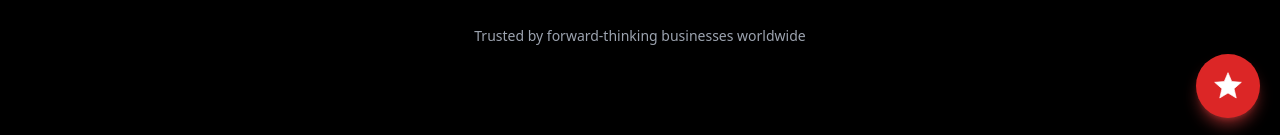
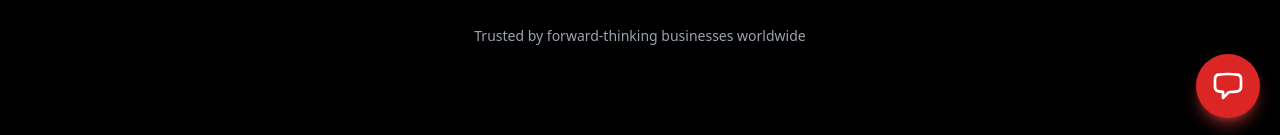
Before and after one commit to steveprimer/ChatBot-GPT-3.5, a React (Vite) app in the folder frontend/: page / in a window 1280 px wide. Shown: the part 662-797 px from the top of the page. Built offline with nearby package versions, Linux system fonts and the light colour scheme.

Commit message:
icon update

```diff
--- a/frontend/src/components/Footer.tsx
+++ b/frontend/src/components/Footer.tsx
@@ -19,7 +19,10 @@ const StarIcon = (props: React.SVGProps<SVGSVGElement>) => (
 // --- Main Footer Component ---
 export default function Footer() {
   return (
-    <footer className="bg-black text-gray-400 w-full px-4 sm:px-8 py-12">
+    <footer
+      id="about"
+      className="bg-black text-gray-400 w-full px-4 sm:px-8 py-12"
+    >
       <div className="max-w-7xl mx-auto">
         {/* Top Section: Logo and CTA */}
         <div className="flex flex-col sm:flex-row justify-between items-center pb-8 border-b border-gray-800">
--- a/frontend/src/components/Process.jsx
+++ b/frontend/src/components/Process.jsx
@@ -55,7 +55,7 @@ export default function ProcessSection() {
   const progressPercentage = (currentStep / (processSteps.length - 1)) * 100;
 
   return (
-    <section className="bg-black text-white w-full px-4 py-20">
+    <section id="process" className="bg-black text-white w-full px-4 py-20">
       <div className="max-w-4xl mx-auto flex flex-col items-center text-center">
         {/* Headings */}
         <motion.p
--- a/frontend/src/components/Services.jsx
+++ b/frontend/src/components/Services.jsx
@@ -96,7 +96,10 @@ function ServicesSection() {
   const [activeService, setActiveService] = useState(services[0]);
 
   return (
-    <section className="bg-black text-white w-full max-w-4xl mx-auto px-4 py-20 text-center">
+    <section
+      id="services"
+      className="bg-black text-white w-full max-w-4xl mx-auto px-4 py-20 text-center"
+    >
       <motion.p
         className="text-red-500 font-semibold mb-4"
         initial={{ opacity: 0, y: 20 }}
--- a/frontend/src/components/chatbot.jsx
+++ b/frontend/src/components/chatbot.jsx
@@ -16,6 +16,24 @@ const StarIcon = (props) => (
       d="M12 17.27L18.18 21l-1.64-7.03L22 9.24l-7.19-.61L12 2 9.19 8.63 2 9.24l5.46 4.73L5.82 21 12 17.27z"
       stroke="white"
       strokeWidth={0.5}
+    />
+  </svg>
+);
+
+const ChatIcon = (props) => (
+  <svg
+    xmlns="http://www.w3.org/2000/svg"
+    className="h-8 w-8"
+    fill="none"
+    viewBox="0 0 24 24"
+    stroke="currentColor"
+    strokeWidth={2}
+    {...props}
+  >
+    <path
+      strokeLinecap="round"
+      strokeLinejoin="round"
+      d="M2.25 12.76c0 1.6 1.123 2.994 2.707 3.227 1.087.16 2.185.283 3.293.369V21l4.076-4.076a1.526 1.526 0 011.037-.443 48.282 48.282 0 005.68-.494c1.584-.233 2.707-1.626 2.707-3.228V6.741c0-1.602-1.123-2.995-2.707-3.228A48.394 48.394 0 0012 3c-2.392 0-4.744.175-7.043.513C3.373 3.746 2.25 5.14 2.25 6.741v6.018z"
     />
   </svg>
 );
@@ -193,7 +211,7 @@ export default function ChatBot() {
                 />
               </svg>
             ) : (
-              <StarIcon className="w-8 h-8" />
+              <ChatIcon className="w-8 h-8" />
             )}
           </motion.div>
         </AnimatePresence>
--- a/frontend/src/components/navbar.tsx
+++ b/frontend/src/components/navbar.tsx
@@ -11,7 +11,24 @@ const navLinks = [
 export default function Navbar() {
   const [isOpen, setIsOpen] = useState(false);
 
-  // Variants for the main nav container (for staggered entry)
+  // --- Smooth Scrolling Function ---
+  const handleScroll = (
+    e: React.MouseEvent<HTMLAnchorElement, MouseEvent>,
+    href: string
+  ) => {
+    e.preventDefault();
+    const targetId = href.replace(/.*#/, "");
+    const elem = document.getElementById(targetId);
+    elem?.scrollIntoView({
+      behavior: "smooth",
+    });
+    // Close mobile menu on link click
+    if (isOpen) {
+      setIsOpen(false);
+    }
+  };
+
+  // Framer Motion variants for the main nav container
   const navVariants: Variants = {
     hidden: { opacity: 0 },
     visible: {
@@ -23,7 +40,7 @@ export default function Navbar() {
     },
   };
 
-  // Variants for individual child elements (for staggered entry)
+  // Variants for individual child elements
   const itemVariants: Variants = {
     hidden: { y: -20, opacity: 0 },
     visible: {
@@ -59,6 +76,7 @@ export default function Navbar() {
         {/* Logo */}
         <motion.a
           href="#"
+          onClick={(e) => handleScroll(e, "#")}
           variants={itemVariants}
           className="text-xl font-bold text-white tracking-wide"
         >
@@ -71,6 +89,7 @@ export default function Navbar() {
             <motion.a
               key={link.href}
               href={link.href}
+              onClick={(e) => handleScroll(e, link.href)} // ✅ Added onClick handler
               className="hover:text-white transition-colors duration-300"
               variants={itemVariants}
               whileHover={{ y: -2 }}
@@ -84,10 +103,9 @@ export default function Navbar() {
         {/* Desktop CTA Button with Wavy Fill Effect */}
         <motion.a
           href="#book"
-          // Controls the hover animations for children
+          onClick={(e) => handleScroll(e, "#book")} // ✅ Added onClick handler
           initial="initial"
           whileHover="hover"
-          // Controls the initial staggered animation
           variants={itemVariants}
           whileTap={{ scale: 0.95 }}
           className="
@@ -162,7 +180,7 @@ export default function Navbar() {
               <a
                 key={link.href}
                 href={link.href}
-                onClick={() => setIsOpen(false)}
+                onClick={(e) => handleScroll(e, link.href)} // ✅ Added onClick handler
                 className="text-gray-200 hover:text-white text-3xl font-semibold transition-colors"
               >
                 {link.title}
@@ -170,7 +188,7 @@ export default function Navbar() {
             ))}
             <a
               href="#book"
-              onClick={() => setIsOpen(false)}
+              onClick={(e) => handleScroll(e, "#book")} // ✅ Added onClick handler
               className="px-8 py-3 rounded-xl bg-red-600 text-white text-xl font-semibold shadow-md"
             >
               Book a Call
```
